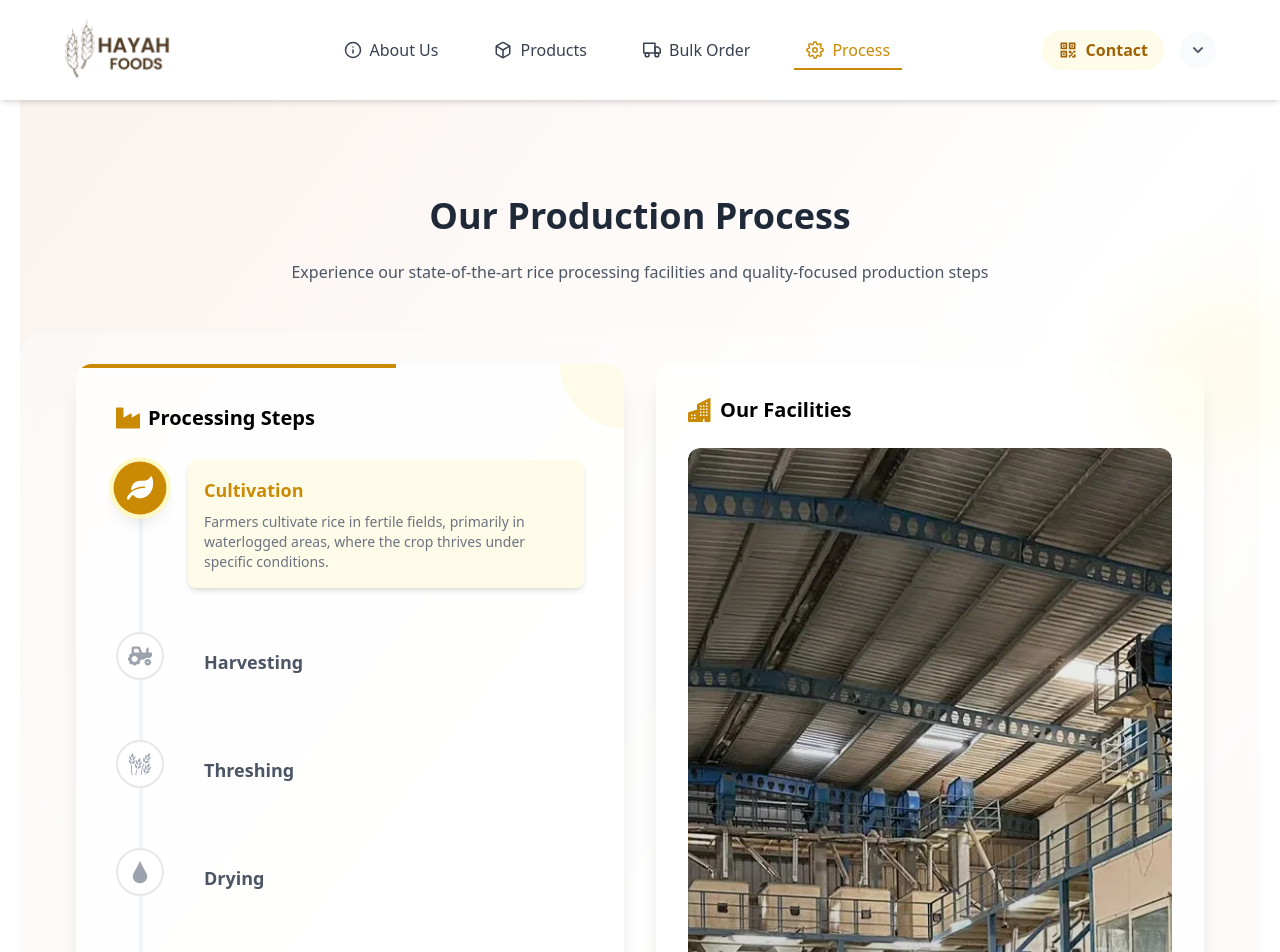
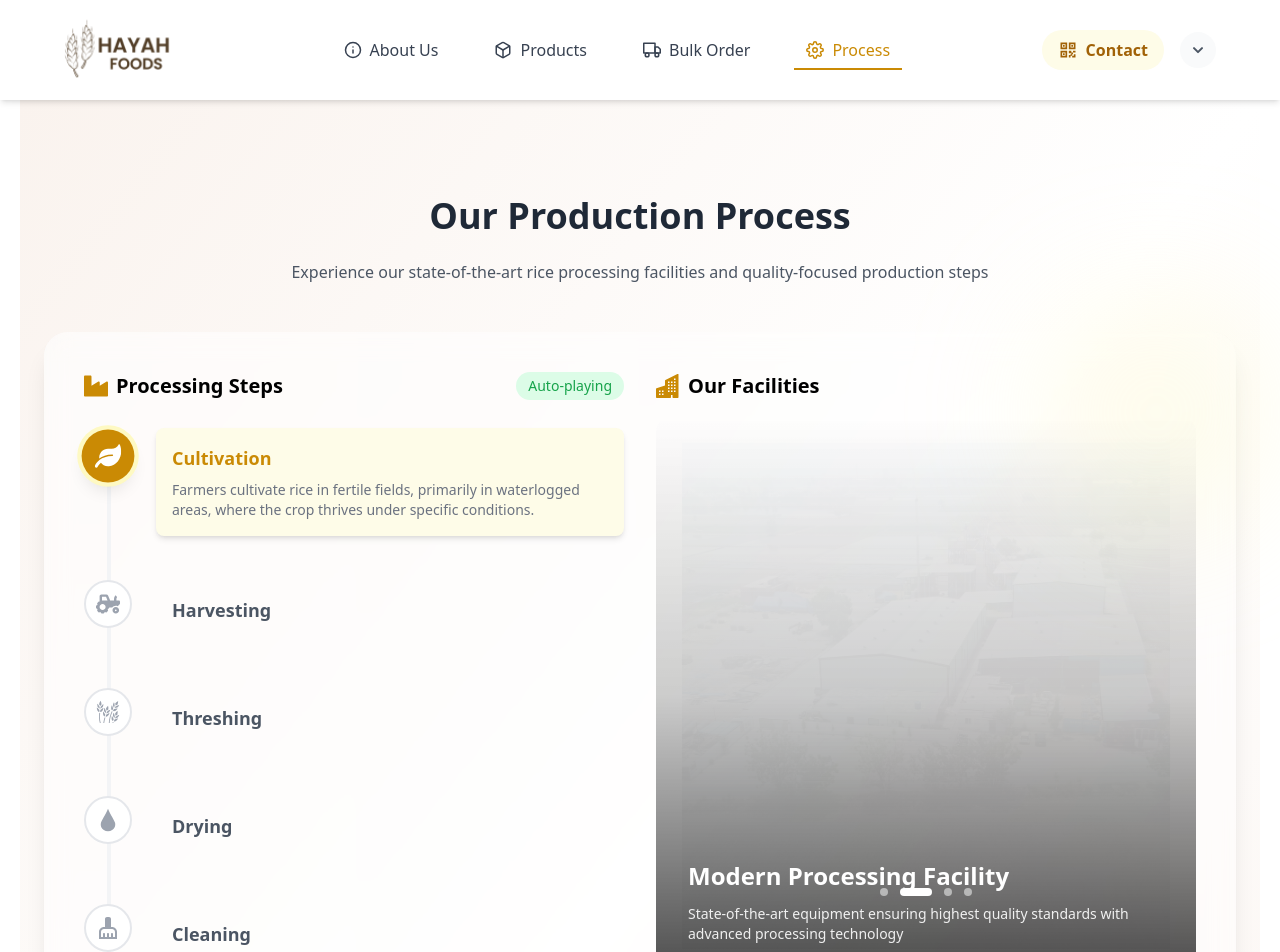
Before and after one commit to ALHAYAHEEXPORTS/ALHAYAHEXPORTS-FRONT-END-, a React (Create React App) app: page /ProcessStep in a window 1280 px wide. Shown: the top 952 px of the page. Built offline with nearby package versions, Linux system fonts and the light colour scheme; no server answers.

Commit message:
new changes in production process

```diff
--- a/src/conponents/ProductionProcess.js
+++ b/src/conponents/ProductionProcess.js
@@ -24,7 +24,7 @@ const ProductionProcess = () => {
   useEffect(() => {
     const timer = setInterval(() => {
       setCurrentImage((prev) => (prev + 1) % millImages.length);
-    }, 3000);
+    }, 5000);
     return () => clearInterval(timer);
   }, []);
 
@@ -97,7 +97,7 @@ const ProductionProcess = () => {
 
   return (
     <div className="min-h-screen mt-20 bg-gradient-to-br from-[#faf3ee] via-white to-[#faf3ee] py-6 sm:py-12">
-      {/* Header Section - Improved mobile spacing */}
+      {/* Header Section */}
       <motion.div
         className="text-center py-4 sm:py-8 md:py-12 px-4 sm:px-6"
         initial={{ opacity: 0, y: -20 }}
@@ -112,57 +112,44 @@ const ProductionProcess = () => {
         </p>
       </motion.div>
 
-      {/* Main Content Container - Mobile optimized */}
-      <div className="relative max-w-8xl mx-auto px-3 sm:px-6">
-        {/* Background Blur Effect */}
-        <div className="absolute inset-0 bg-white/30 backdrop-blur-sm rounded-3xl"></div>
+      {/* Main Content - Adjusted for better image display */}
+      <div className="max-w-7xl mx-auto px-4 sm:px-6">
+        <div className="relative">
+          {/* Glassmorphism Background Effects */}
+          <div className="absolute inset-0 bg-gradient-to-r from-white/30 to-white/10 backdrop-blur-xl rounded-3xl" />
+          <div className="absolute inset-0 bg-white/10 backdrop-blur-sm rounded-3xl" />
 
-        <div className="relative grid grid-cols-1 lg:grid-cols-2 gap-4 sm:gap-6 lg:gap-8 p-3 sm:p-6 md:p-8">
-          {/* Left Section - Process Steps - Mobile optimized */}
-          <div
-            className="bg-white/80 backdrop-blur rounded-xl sm:rounded-2xl shadow-xl p-4 sm:p-8 md:p-10 relative overflow-hidden"
+          {/* Content Container - Updated padding and layout */}
+          <div className="relative bg-white/40 backdrop-blur-md rounded-3xl shadow-xl overflow-hidden">
+            <div className="p-4 sm:p-6 md:p-8 lg:p-10">
+              {/* Updated Grid Layout */}
+              <div className="grid grid-cols-1 xl:grid-cols-12 gap-6 lg:gap-8">
+                {/* Process Steps - Takes 7 columns now */}
+                <div className="xl:col-span-6 relative"
                  onMouseEnter={handleMouseEnter}
                  onMouseLeave={handleMouseLeave}
                 >
-            {/* Add auto-progress indicator */}
-            <div className="absolute top-2 right-2 sm:top-4 sm:right-4 flex items-center gap-2">
+                  <div className="flex items-center gap-2 mb-8">
+                    <FaIndustry className="text-yellow-600 text-2xl" />
+                    <h3 className="text-xl font-semibold">Processing Steps</h3>
+
+                    {/* Auto-progress Controls */}
+                    <div className="ml-auto">
                       <button
                         onClick={() => setIsPaused(!isPaused)}
-                className={`text-xs sm:text-sm px-2 sm:px-3 py-1 rounded-full transition-colors
+                        className={`text-xs sm:text-sm px-3 py-1 rounded-full transition-colors
                           ${isPaused
                             ? 'bg-yellow-100 text-yellow-600'
                             : 'bg-green-100 text-green-600'
                           }`}
                       >
-
+                        {isPaused ? 'Paused' : 'Auto-playing'}
                       </button>
                     </div>
-
-            {/* Add progress timer bar */}
-            {!isPaused && (
-              <motion.div
-                className="absolute top-0 left-0 h-1 bg-yellow-600"
-                initial={{ width: "0%" }}
-                animate={{ width: "100%" }}
-                transition={{
-                  duration: 10,
-                  repeat: Infinity,
-                  ease: "linear",
-                  repeatType: "loop"
-                }}
-              />
-            )}
-
-            <div className="flex items-center gap-2 mb-8">
-              <FaIndustry className="text-yellow-600 text-2xl" />
-              <h3 className="text-xl font-semibold">Processing Steps</h3>
                   </div>
 
-            {/* Background Pattern */}
-            <div className="absolute top-0 right-0 w-32 h-32 bg-yellow-50 rounded-full -mr-16 -mt-16" />
-            <div className="absolute bottom-0 left-0 w-32 h-32 bg-yellow-50 rounded-full -ml-16 -mb-16" />
-
-            <motion.div className="relative mt-8 sm:mt-0">
+                  {/* Stepper Content */}
+                  <div className="relative">
                     {/* Vertical Progress Line - Adjusted position */}
                     <div className="absolute left-[18px] sm:left-[23px] top-0 bottom-0 w-0.5 sm:w-1 bg-gray-100 rounded-full">
                       <motion.div
@@ -196,7 +183,7 @@ const ProductionProcess = () => {
                             ${index === activeStep
                               ? 'bg-yellow-600 text-white scale-110 shadow-lg ring-2 sm:ring-4 ring-yellow-100'
                               : index < activeStep
-                          ? 'bg-green-500 text-white'
+                                ? 'bg-yellow-600 text-white'
                                 : 'bg-white text-gray-400 border-2 border-gray-200'
                             }
                             group-hover:shadow-xl group-hover:scale-105
@@ -245,23 +232,24 @@ const ProductionProcess = () => {
                         </div>
                       </motion.div>
                     ))}
-            </motion.div>
+                  </div>
                 </div>
 
-          {/* Right Section - Mill Images - Mobile optimized */}
-          <div className="bg-white/80 backdrop-blur rounded-xl sm:rounded-2xl shadow-xl p-4 sm:p-6 md:p-8 flex flex-col">
-            <div className="flex items-center gap-2 mb-6">
+                {/* Facility Images - Takes 5 columns now for larger display */}
+                <div className="xl:col-span-6">
+                  <div className="flex items-center gap-2 mb-4">
                     <BsFillBuildingsFill className="text-yellow-600 text-2xl" />
                     <h3 className="text-xl font-semibold">Our Facilities</h3>
                   </div>
 
-            <div className="relative flex-1 min-h-[500px] md:min-h-[600px] rounded-xl overflow-hidden">
+                  {/* Updated Image Container */}
+                  <div className="relative rounded-2xl overflow-hidden h-[500px] sm:h-[600px] xl:h-[calc(100vh-15rem)] max-h-[800px]">
                     <AnimatePresence mode="wait">
                       <motion.img
                         key={currentImage}
                         src={millImages[currentImage]}
                         alt={`Mill facility ${currentImage + 1}`}
-                  className="absolute inset-0 w-full h-full object-cover rounded-xl"
+                        className="absolute inset-0 w-full h-full object-cover object-center"
                         initial={{ opacity: 0, scale: 1.1 }}
                         animate={{ opacity: 1, scale: 1 }}
                         exit={{ opacity: 0, scale: 0.9 }}
@@ -269,8 +257,8 @@ const ProductionProcess = () => {
                       />
                     </AnimatePresence>
 
-              {/* Enhanced Image Navigation Dots */}
-              <div className="absolute bottom-6 left-1/2 transform -translate-x-1/2 flex gap-3 z-10">
+                    {/* Enhanced Navigation Dots - Moved higher from bottom */}
+                    <div className="absolute bottom-20 left-1/2 transform -translate-x-1/2 flex gap-3 z-10">
                       {millImages.map((_, index) => (
                         <button
                           key={index}
@@ -283,27 +271,31 @@ const ProductionProcess = () => {
                       ))}
                     </div>
 
-              {/* Enhanced Overlay with Facility Info */}
-              <div className="absolute inset-0 bg-gradient-to-t from-black/60 via-black/20 to-transparent flex items-end">
+                    {/* Enhanced Image Overlay */}
+                    <div className="absolute inset-0 bg-gradient-to-t from-black/70 via-black/20 to-transparent flex items-end">
                       <div className="p-8 text-white w-full">
                         <h4 className="text-2xl font-semibold mb-3">
                           Modern Processing Facility
                         </h4>
-                  <p className="text-sm opacity-90 max-w-xl">
-                    State-of-the-art equipment ensuring highest quality standards with cutting-edge technology
+                        <p className="text-sm opacity-90 max-w-lg">
+                          State-of-the-art equipment ensuring highest quality standards
+                          with advanced processing technology
                         </p>
                       </div>
                     </div>
                   </div>
                 </div>
               </div>
-
-        {/* Decorative Elements for Seamless Look */}
-        <div className="absolute -top-10 -right-10 w-40 h-40 bg-yellow-100/30 rounded-full blur-2xl"></div>
-        <div className="absolute -bottom-10 -left-10 w-40 h-40 bg-yellow-100/30 rounded-full blur-2xl"></div>
+            </div>
           </div>
 
-      {/* Progress Indicator - Mobile optimized */}
+          {/* Enhanced Decorative Elements */}
+          <div className="absolute -top-10 -right-10 w-60 h-60 bg-yellow-100/30 rounded-full blur-3xl" />
+          <div className="absolute -bottom-10 -left-10 w-60 h-60 bg-yellow-100/30 rounded-full blur-3xl" />
+        </div>
+      </div>
+
+      {/* Progress Indicator */}
       <motion.div
         className="fixed top-4 right-4 sm:top-6 sm:right-6 w-10 h-10 sm:w-14 sm:h-14 rounded-full
                   bg-yellow-600/90 backdrop-blur text-sm sm:text-base
```
Lines whose indentation alone changed are shown as unchanged.
